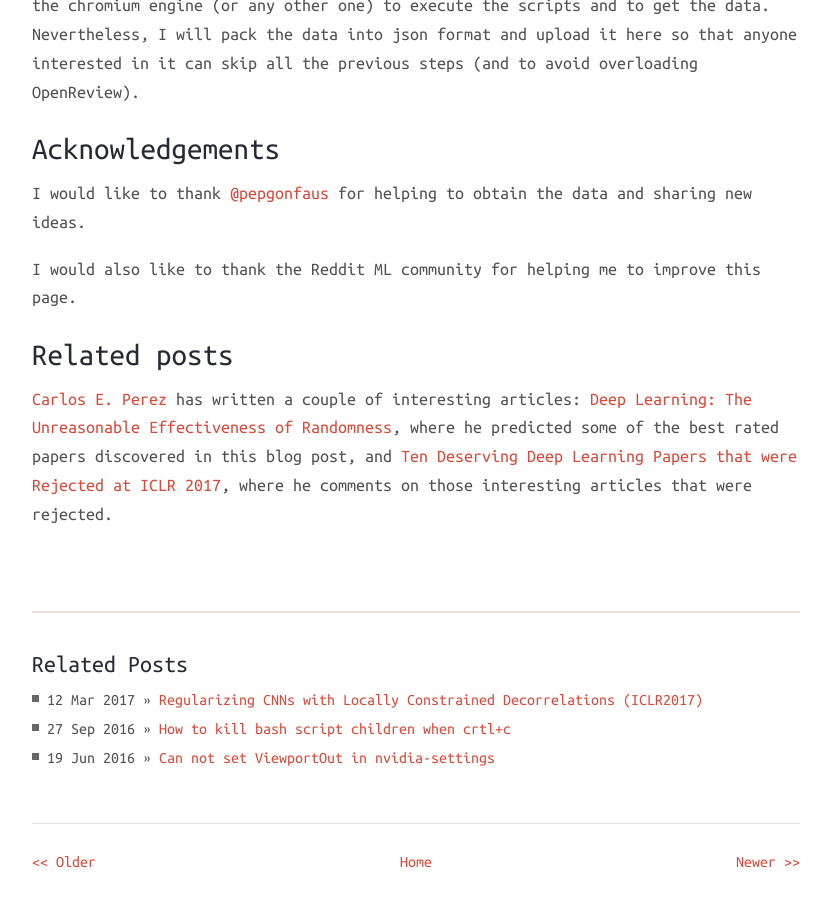
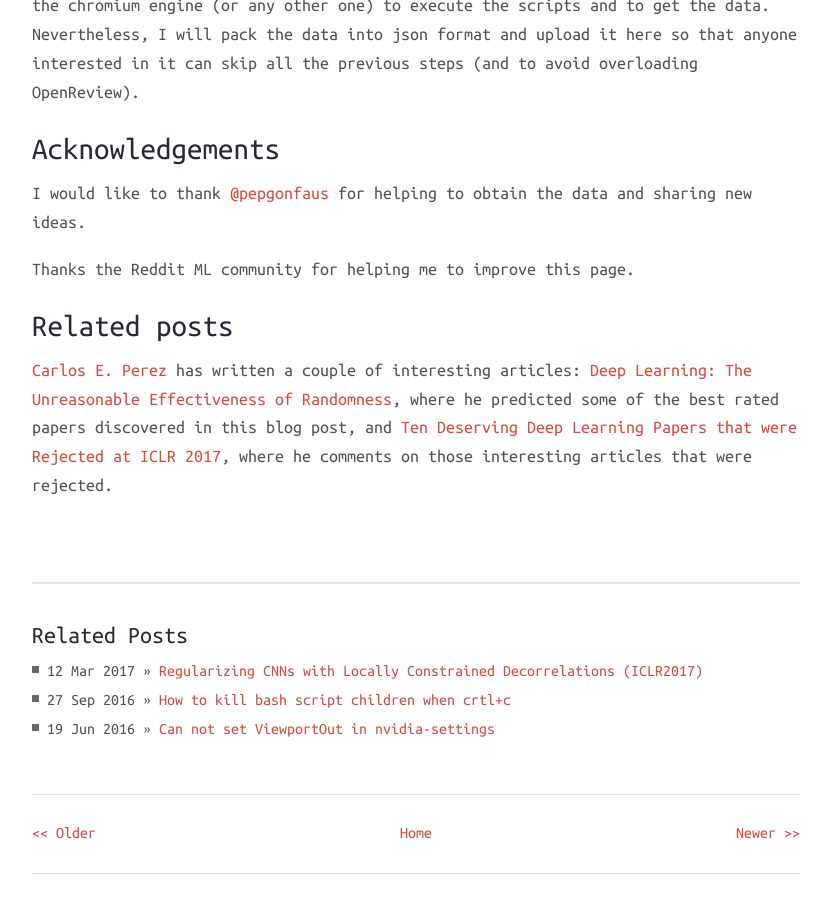
Before and after one commit to prlz77/prlz77.github.io, a Jekyll site: the page built from _posts/2016-12-11-iclr2017-stats.markdown, in a window 1280 px wide and 900 px high, scrolled down 3027 px. Shown: the whole window, without its empty margins (224-1055 px from the left). Built offline with Jekyll 4.4.1, drawn with Linux system fonts in a browser that asks for light colours; nearby versions of some CDN libraries; a script that is not in the unit is left out; comment, search, counter and statistics services are not loaded.

Commit message:
upload last source

```diff
--- a/_posts/2016-12-11-iclr2017-stats.markdown
+++ b/_posts/2016-12-11-iclr2017-stats.markdown
@@ -101,7 +101,7 @@
 ## Acknowledgements
 I would like to thank [@pepgonfaus](https://twitter.com/pepgonfaus) for helping to obtain the data and sharing new ideas.
 
-I would also like to thank the Reddit ML community for helping me to improve this page.
+Thanks the Reddit ML community for helping me to improve this page.
 
 ## Related posts
 [Carlos E. Perez](https://twitter.com/IntuitMachine) has written a couple of
```
